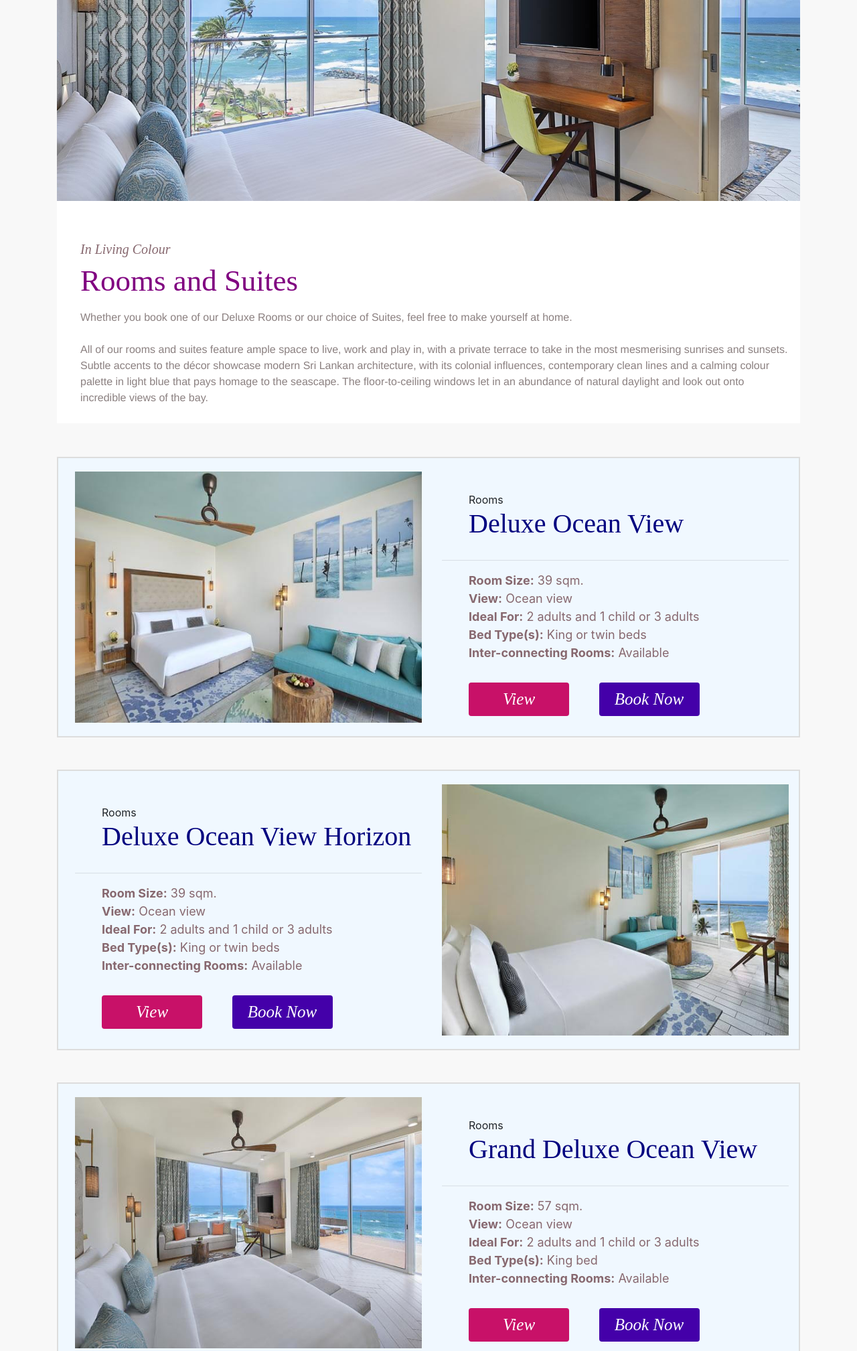
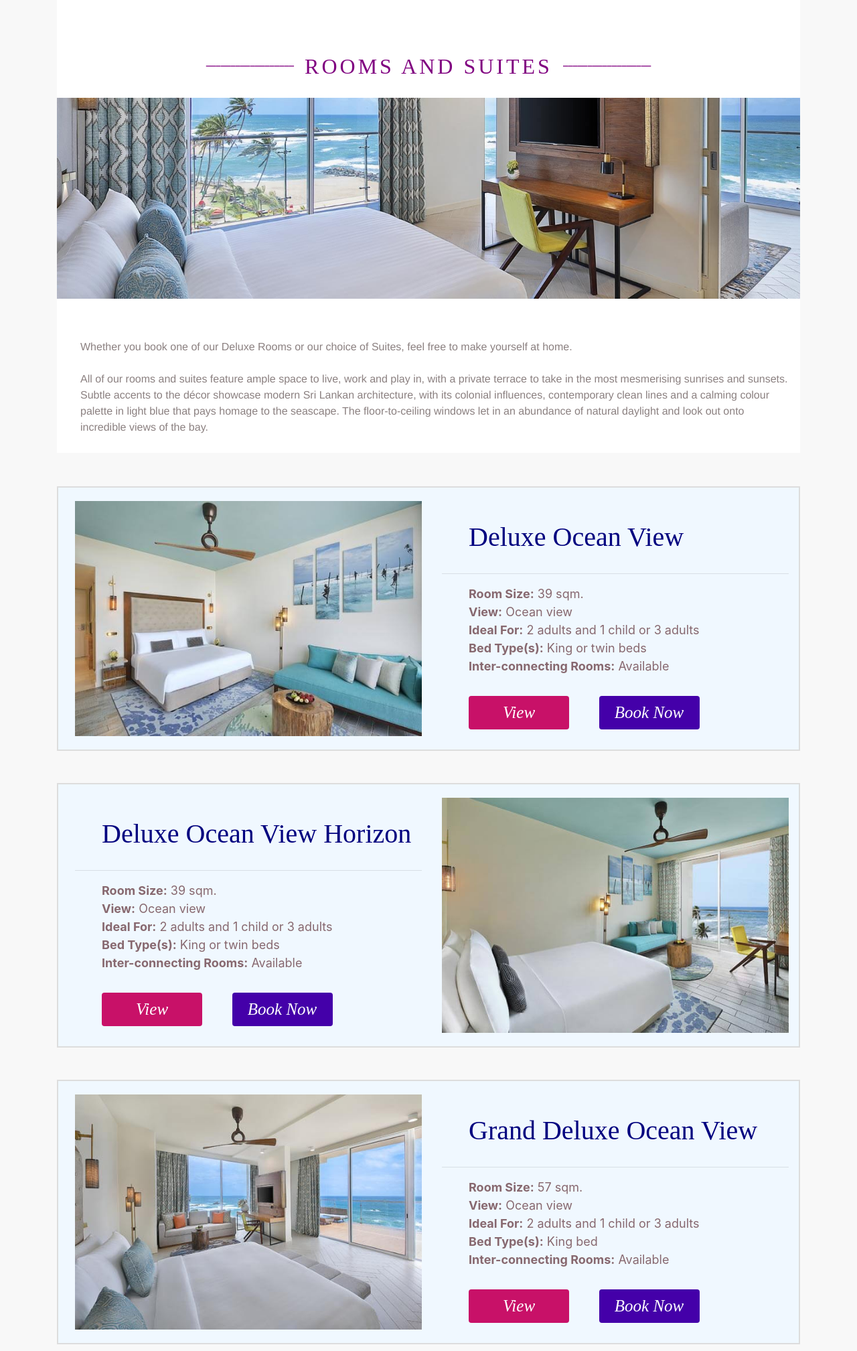
Before and after one commit to Kulesha95/WAD-Mini-Project-Group-3, a PHP site: page /accomodation.php in a window 1280 px wide. Shown: the top 2017 px of the page at 67% size. Run offline with PHP 8.4, Linux system fonts and the light colour scheme; some libraries are stand-ins or nearby versions.

Commit message:
change customize-room.php into room-view.php

```diff
--- a/accomodation.php
+++ b/accomodation.php
@@ -5,14 +5,13 @@ include_once "navigation.php";
 ?>
 <div class="container">
 	<section id="roomDesc">
-		<div><img src="img/main-room.jpg" style="width:100%;height:300px;object-fit:cover"></div>
+		<div class="row justify-content-center">
+            <span class="justify-content-between text-color-purple mr-3 d-none d-md-block">__________________</span>
+            <h2 class="heading text-color-purple">Rooms and Suites</h2>
+            <span class="justify-content-between text-color-purple ml-3 d-none d-md-block">__________________</span>
+        </div>
+		<div style="padding-top:20px"><img src="img/main-room.jpg" style="width:100%;height:300px;object-fit:cover"></div>
 		<article class="roomArticle">
-        	<div class="col-12 col-md-6 mb-3">
-                <header class="head">
-                    <h2 class="tagline">In Living Colour</h2>
-                    <h1 id="descriptHead">Rooms and Suites</h1>
-                </header>
-            </div>
             <div class="col-12 column-count-2">
                 <p>Whether you book one of our Deluxe Rooms or our choice of Suites, feel free to make yourself at home.      <br/><br/>All of our rooms and suites feature ample space to live, work and play in, with a private terrace to take in the most mesmerising sunrises and sunsets. Subtle accents to the décor showcase modern Sri Lankan architecture, with its colonial influences, contemporary clean lines and a calming colour palette in light blue that pays homage to the seascape.
                 The floor-to-ceiling windows let in an abundance of natural daylight and look out onto incredible views of the bay. </p>
@@ -29,7 +28,6 @@ include_once "navigation.php";
             	</div>
             	<div class="col-12 col-lg-6 order-2 order-lg-2">
             		<div class="content">
-            			<div class="title">Rooms</div>
                 		<div class="name">
                 			<h3><a href="#" title="Deluxe Ocean View" class="stayType" onclick="window.location='customize-room.php'">Deluxe Ocean View</a></h3></div><hr>
                 		<div class="description">
@@ -57,7 +55,6 @@ include_once "navigation.php";
             	</div>
             	<div class="col-12 col-lg-6 order-2 order-lg-1" >
             		<div class="content">
-            			<div class="title">Rooms</div>
                 		<div class="name">
                 			<h3><a href="#" title="Deluxe Ocean View Horizon" class="stayType" onclick="window.location='customize-room.php'">Deluxe Ocean View Horizon</a></h3>
                 		</div><hr>
@@ -85,7 +82,6 @@ include_once "navigation.php";
             	</div>
             	<div class="col-12 col-lg-6 order-2 order-lg-2">
             		<div class="content">
-            			<div class="title">Rooms</div>
                 		<div class="name">
                 			<h3><a href="#" title="Grand Deluxe Ocean View" class="stayType" onclick="window.location='customize-room.php'">Grand Deluxe Ocean View</a></h3>
                 		</div><hr>
@@ -113,7 +109,6 @@ include_once "navigation.php";
             	</div>
             	<div class="col-12 col-lg-6 order-2 order-lg-1">
             		<div class="content">
-            			<div class="title">Suites</div>
                 		<div class="name">
                 			<h3><a href="#" title="Junior Suite Ocean View" class="stayType" onclick="window.location='customize-room.php'">Junior Suite Ocean View</a></h3>
                 		</div><hr>
@@ -141,7 +136,6 @@ include_once "navigation.php";
             	</div>
             	<div class="col-12 col-lg-6 order-2 order-lg-2">
             		<div class="content">
-            			<div class="title">Suites</div>
                 		<div class="name">
                 			<h3><a href="#" title="One Bedroom Suite" class="stayType" onclick="window.location='customize-room.php'">One Bedroom Suite</a></h3>
                 		</div><hr>
@@ -169,7 +163,6 @@ include_once "navigation.php";
             	</div>
             	<div class="col-12 col-lg-6 order-2 order-lg-1">
             		<div class="content">
-            			<div class="title">Suites</div>
                 		<div class="name">
                 			<h3><a href="#" title="Presidential Suite" class="stayType" onclick="window.location='customize-room.php'">Presidential Suite</a></h3>
                 		</div><hr>
--- a/css/accomodation.css
+++ b/css/accomodation.css
@@ -13,7 +13,8 @@
 }
 #roomDesc{
   background-color: white;
-  height: auto
+  height: auto;
+  padding-top: 80px;
 
 }
 .roomArticle{
@@ -84,7 +85,7 @@
   color: #87686F;
 
 }
-.title,.name,.button{
+.name,.button{
   padding-left: 40px;
 }
 #descriptHead{
--- a/headerHTML.php
+++ b/headerHTML.php
@@ -34,10 +34,10 @@
     <link rel="stylesheet" type="text/css" href="css/accomodation.css">
     <!--Accomodation JS-->
     <script src="js/accomodation.js"></script>
-    <!-- Customize-room CSS-->
-    <link rel="stylesheet" type="text/css" href="css/customize-room.css">
-    <!--Customize-room JS-->
-    <script src="js/customize-room.js"></script>
+    <!-- Room-view CSS-->
+    <link rel="stylesheet" type="text/css" href="css/room-view.css">
+    <!--Room-view JS-->
+    <script src="js/room-view.js"></script>
     <!--gallery js -->
     <script src="js/gallery.js"></script>
 
```
Also changed, not shown: room-view.php (renamed from customize-room.php, +4 -4 lines), css/room-view.css (renamed from css/customize-room.css), img/bed-type.PNG (deleted), img/ideal-for.PNG (deleted), img/room-size.PNG (deleted), img/view.PNG (deleted), js/customize-room.js (deleted), js/room-view.js (added).
